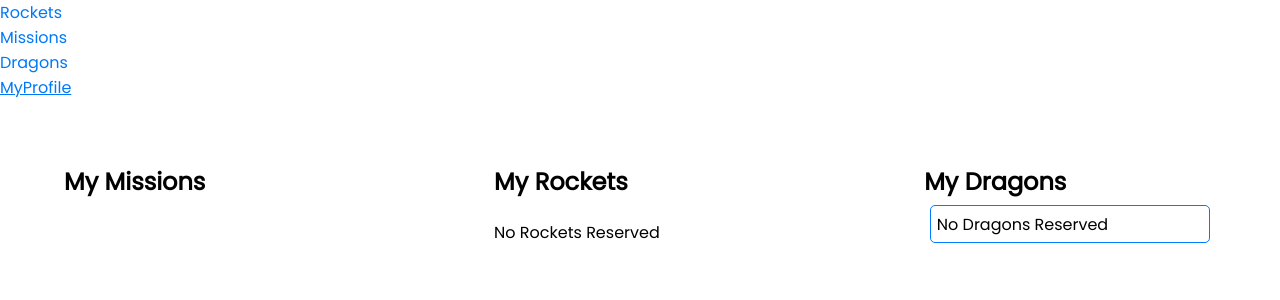
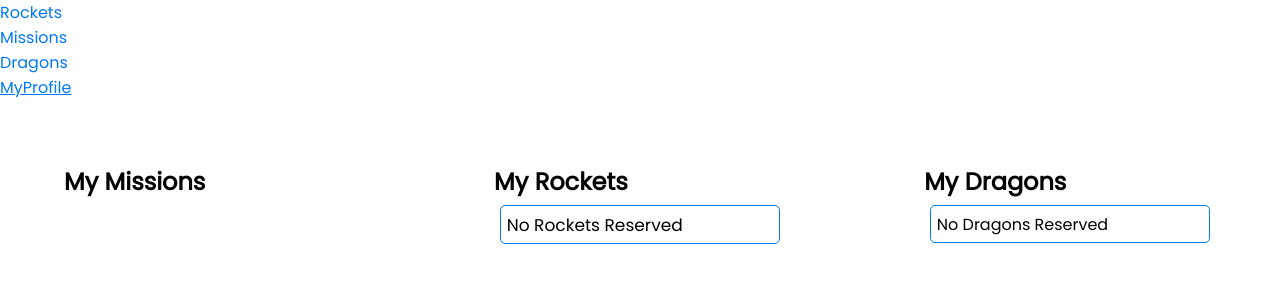
Before and after one commit to iLynette/space-x, a React (Create React App) app: page /profile in a window 1280 px wide. Shown: the top 300 px of the page. Built offline with nearby package versions, Linux system fonts and the light colour scheme.

Commit message:
Style the text on profile

```diff
--- a/src/index.css
+++ b/src/index.css
@@ -97,7 +97,7 @@
 }
 
 .reserve-rocket {
-  padding-top: 15px;
+  /* padding-top: 15px; */
 }
 
 .btn {
@@ -123,4 +123,18 @@
 .reserved-item,
 .no-reserved-rocket {
   list-style-type: none;
+  display: flex;
+  flex-direction: row;
+  align-items: center;
+  border: solid 1px #007bff;
+  border-radius: 5px;
+  margin: 2%;
+  padding: 2%;
+  font-size: 17px;
+  font-weight: 500;
 }
+
+span.name {
+  font-size: 20px;
+  font-weight: 600;
+}
```
